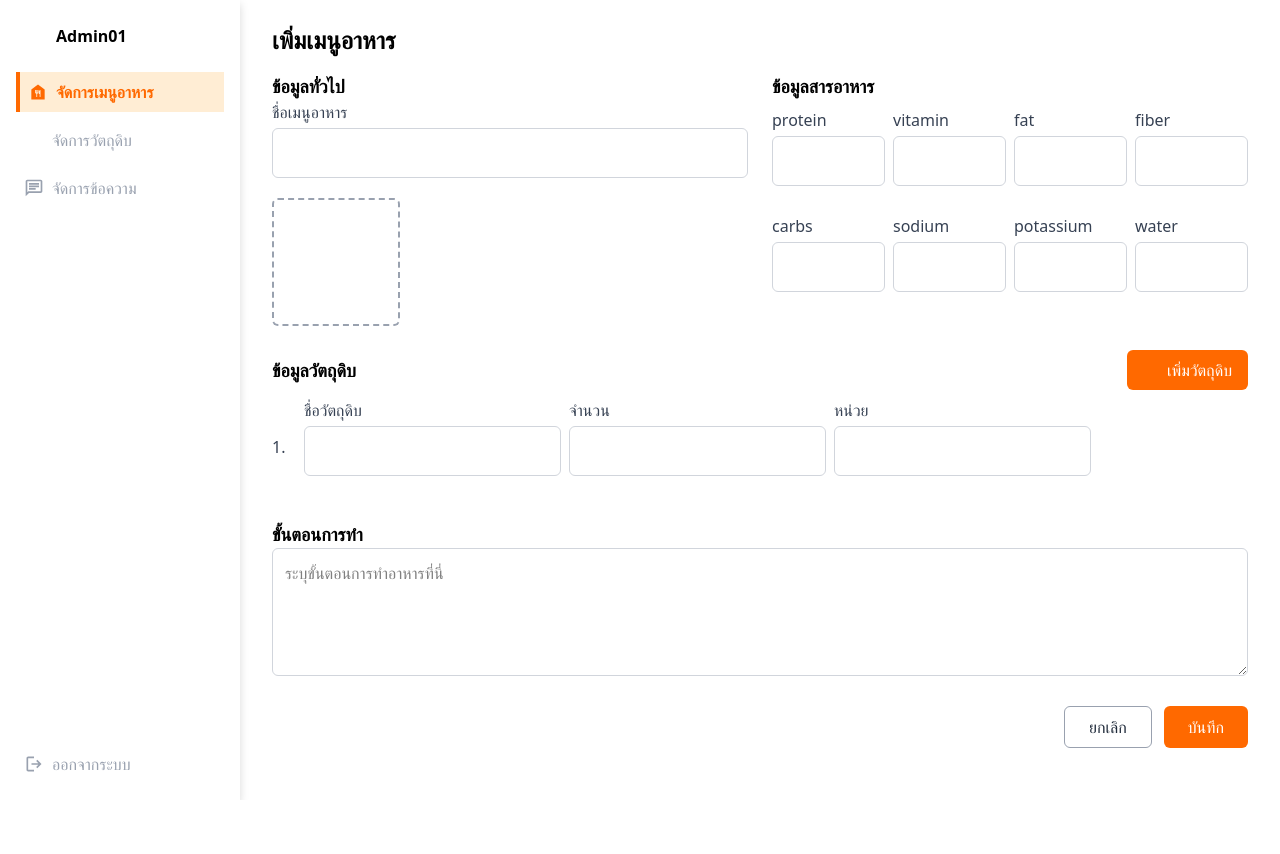
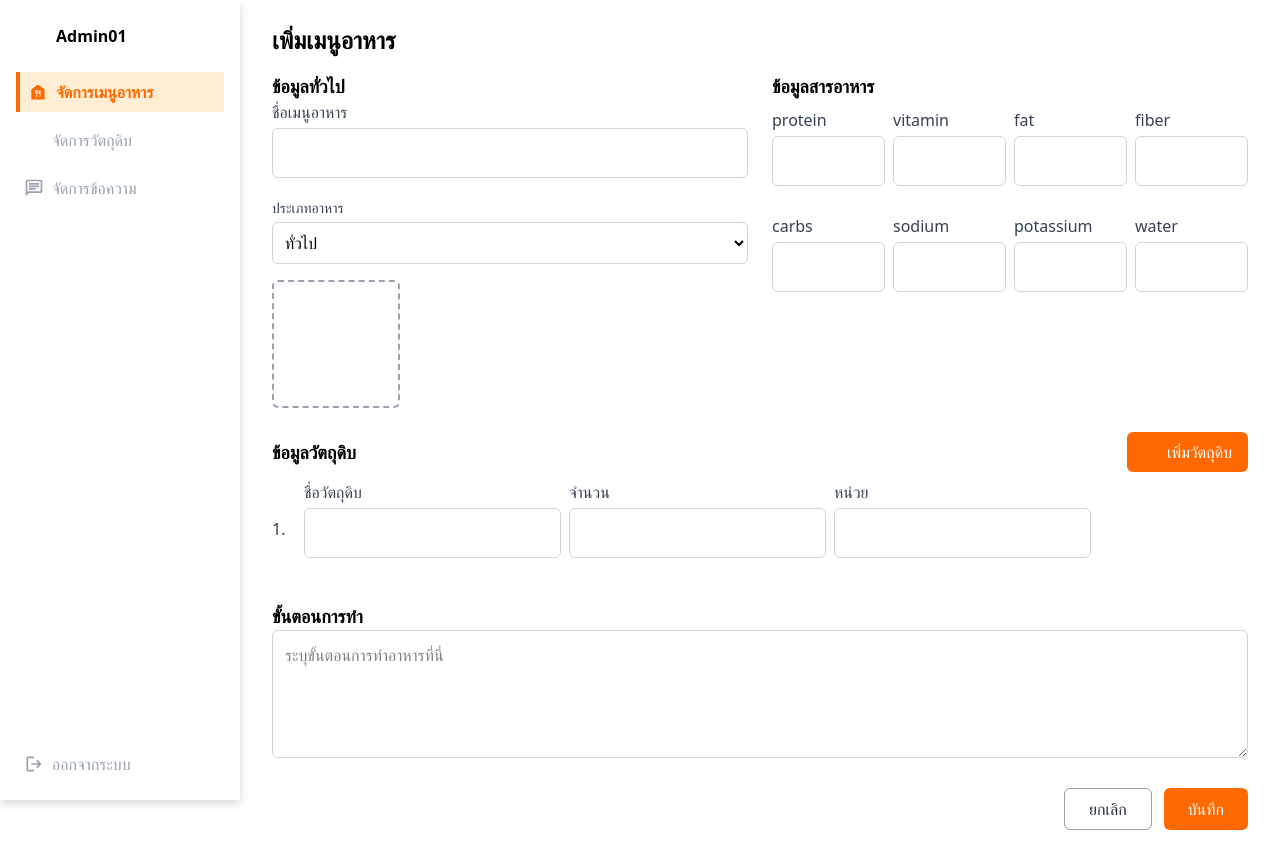
Before and after one commit to KidneyCare-SoftwareEngineering/KidneyCare-Admin, a Next.js app in the folder frontend/: page /Menu/AddMenu in a window 1280 px wide. Before the commit the page ends 800 px from the top, so only its background shows below. Built offline with nearby package versions, Linux system fonts and the light colour scheme; some icons are missing.

Commit message:
login success

```diff
--- a/frontend/src/app/Login/page.tsx
+++ b/frontend/src/app/Login/page.tsx
@@ -8,7 +8,7 @@ const API_BASE_URL =
   "https://backend-billowing-waterfall-4640.fly.dev/admin_login";
 
 const Login = () => {
-  const [username, setUsername] = useState<string>("");
+  const [email, setEmail] = useState<string>(""); // ใช้ email แทน username
   const [password, setPassword] = useState<string>("");
   const [error, setError] = useState<string>("");
   const [isLoading, setIsLoading] = useState<boolean>(false);
@@ -24,15 +24,15 @@ const Login = () => {
   const handleSubmit = async (e: React.MouseEvent<HTMLButtonElement>) => {
     e.preventDefault();
 
-    if (!username || !password) {
-      setError("กรุณากรอกชื่อผู้ใช้งานและรหัสผ่าน");
+    if (!email || !password) {
+      setError("กรุณากรอกอีเมลและรหัสผ่าน");
       return;
     }
 
     setError("");
     setIsLoading(true);
 
-    const loginData = { username, password };
+    const loginData = { email, password }; // ใช้ email แทน username
 
     try {
       const response = await fetch(API_BASE_URL, {
@@ -43,16 +43,19 @@ const Login = () => {
         body: JSON.stringify(loginData),
       });
 
-      if (!response.ok) {
-        throw new Error("Invalid username or password");
+      const data = await response.json();
+
+      if (!response.ok || !data.success) {
+        // ตรวจสอบ success ว่าเป็น true หรือไม่
+        throw new Error(data?.message || "Invalid email or password");
       }
 
-      const data = await response.json();
+      // เมื่อเข้าสู่ระบบสำเร็จ
       localStorage.setItem("token", data.token);
 
       setIsLoading(false);
-      setUsername("");
-      setPassword("");
+      setEmail(""); // ล้างค่า email
+      setPassword(""); // ล้างค่า password
 
       router.push("/admin");
     } catch (err: any) {
@@ -76,10 +79,10 @@ const Login = () => {
           {error && <div className="text-red-500 mb-4">{error}</div>}
 
           <Textfield
-            label="ชื่อผู้ใช้งาน"
-            value={username}
-            onChange={(e) => setUsername(e.target.value)}
-            type="text"
+            label="อีเมล"
+            value={email}
+            onChange={(e) => setEmail(e.target.value)}
+            type="email"
           />
 
           <Textfield
--- a/frontend/src/app/Menu/AddMenu/page.tsx
+++ b/frontend/src/app/Menu/AddMenu/page.tsx
@@ -12,6 +12,7 @@ export default function AddFoodMenu() {
     { name: "", amount: "", unit: "" },
   ]);
   const [foodName, setFoodName] = useState("");
+  const [foodType, setFoodType] = useState("ทั่วไป");
   const [nutrition, setNutrition] = useState({
     protein: "",
     vitamin: "",
@@ -63,6 +64,7 @@ export default function AddFoodMenu() {
     formData.append("calories_unit", "kcal");
     formData.append("food_category", "Main Dish");
     formData.append("dish_type", "Stir-Fry");
+    formData.append("food_type", foodType);
 
     formData.append("ingredients", JSON.stringify(ingredients));
     formData.append("nutrients", JSON.stringify(nutrition));
@@ -71,7 +73,6 @@ export default function AddFoodMenu() {
       formData.append("image", file);
     });
 
-    // Log formData contents to inspect before sending
     console.log("Form Data to be sent:");
     for (let pair of formData.entries()) {
       console.log(pair[0] + ": " + pair[1]);
@@ -113,6 +114,21 @@ export default function AddFoodMenu() {
               onChange={(e) => setFoodName(e.target.value)}
               type="text"
             />
+            <div className="mt-4">
+              <label className="block text-sm font-medium text-gray-700 mb-1">
+                ประเภทอาหาร
+              </label>
+              <select
+                value={foodType}
+                onChange={(e) => setFoodType(e.target.value)}
+                className="w-full p-2 border border-gray-300 rounded-md focus:outline-none focus:ring-2 focus:ring-orange-400"
+              >
+                <option value="ทั่วไป">ทั่วไป</option>
+                <option value="ฮาลาล">ฮาลาล</option>
+                <option value="มังสวิรัติ">มังสวิรัติ</option>
+                <option value="วีแกน">วีแกน</option>
+              </select>
+            </div>
             <div className="mt-4 flex gap-2">
               {images.map((image, index) => (
                 <div
```
